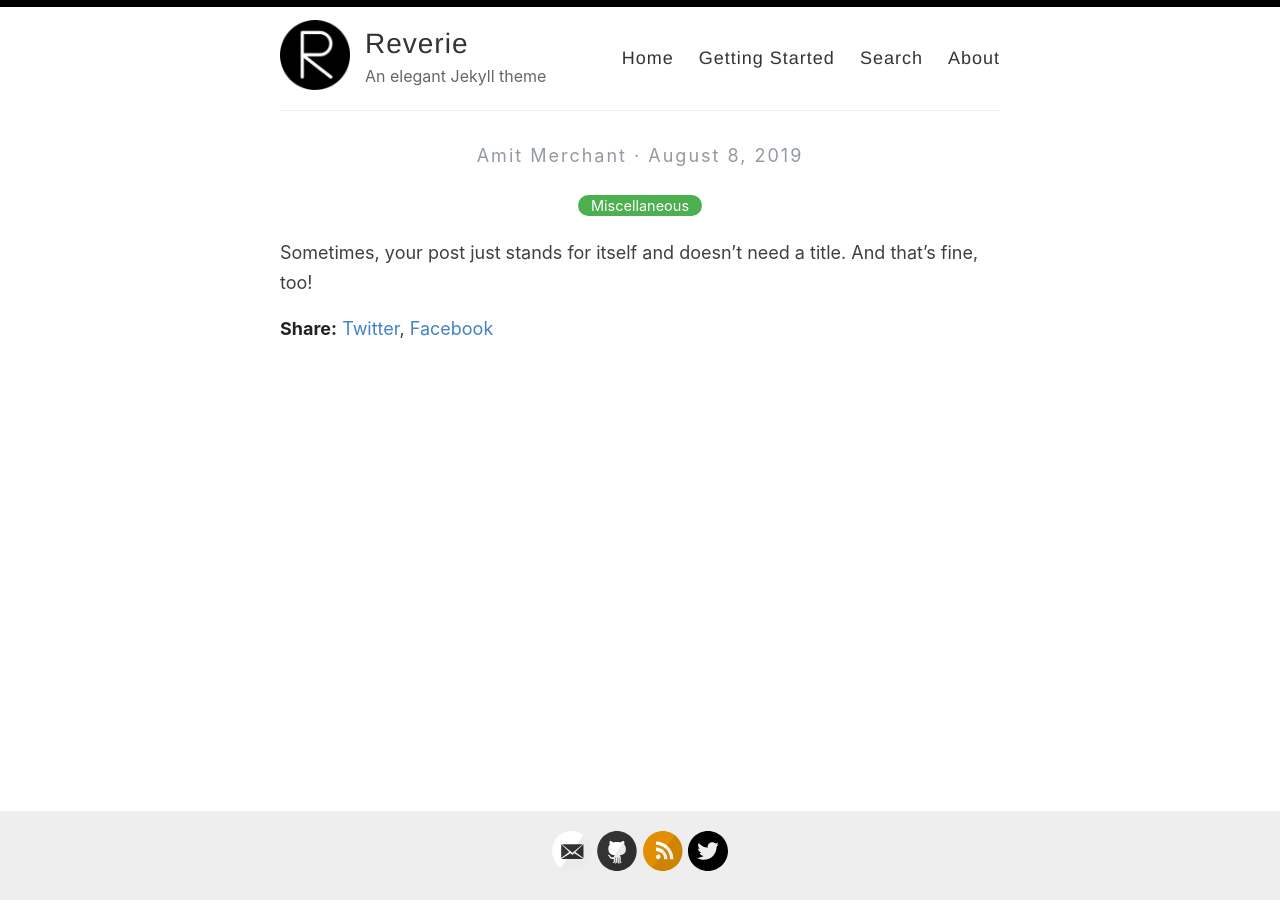
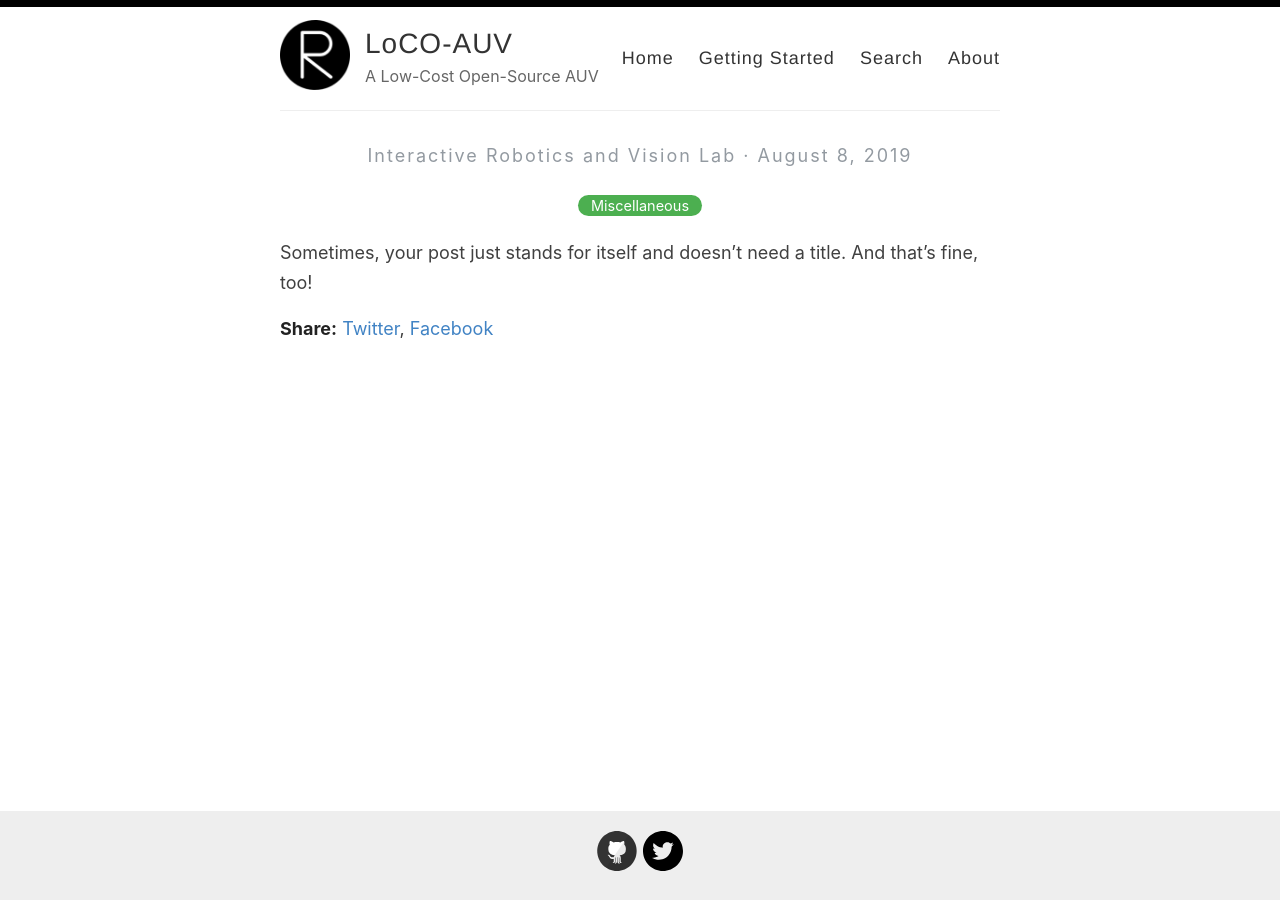
Before and after one commit to LoCO-AUV/loco-auv.github.io, a Jekyll site: the page built from _posts/2019-08-08-no-title-posts.md, in a window 1280 px wide. Built offline with Jekyll 4.4.1, drawn with Linux system fonts in a browser that asks for light colours.

Commit message:
Update _config.yml

```diff
--- a/_config.yml
+++ b/_config.yml
@@ -3,13 +3,13 @@
 #
 
 # Name of your site (displayed in the header)
-name: Reverie
+name: LoCO-AUV
 
 # Name of the author
-author: Amit Merchant
+author: Interactive Robotics and Vision Lab
 
 # Short bio or description (displayed in the header)
-description: An elegant Jekyll theme
+description: A Low-Cost Open-Source AUV
 
 # URL of your avatar or profile pic (you could use your GitHub profile pic)
 avatar: /images/reverie.png
@@ -20,39 +20,39 @@ avatar: /images/reverie.png
 
 # Includes an icon in the footer for each username you enter
 footer-links:
-  dribbble:
-  email: amit.d.merchant@gmail.com
-  facebook:
-  flickr:
-  github: amitmerchant1990/reverie
-  instagram:
-  linkedin:
-  pinterest:
-  rss: rss
-  twitter: amit_merchant
-  stackoverflow:
-  youtube: # channel/<your_long_string> or user/<user-name>
-  googleplus: # anything in your profile username that comes after plus.google.com/
-  playconsole:
+#  dribbble:
+#  email: amit.d.merchant@gmail.com
+#  facebook:
+#  flickr:
+  github: loco-auv
+#  instagram:
+#  linkedin:
+#  pinterest:
+#  rss: rss
+  twitter: irvlab
+#  stackoverflow:
+#  youtube: # channel/<your_long_string> or user/<user-name>
+#  googleplus: # anything in your profile username that comes after plus.google.com/
+#  playconsole:
 
 
 # Enter your Disqus shortname (not your username) to enable commenting on posts
 # You can find your shortname on the Settings page of your Disqus account
-disqus:
+#disqus:
 
 # Enter your Google Analytics web tracking code (e.g. UA-2110908-2) to activate tracking
-google_analytics: UA-43339302-11
+#google_analytics: UA-43339302-11
 
 # Your website URL (e.g. http://amitmerchant1990.github.io or http://www.amitmerchant.com)
 # Used for Sitemap.xml and your RSS feed
-url: http://www.amitmerchant.com/reverie
-enforce_ssl: https://www.amitmerchant.com/reverie
+#url: http://www.amitmerchant.com/reverie
+#enforce_ssl: https://www.amitmerchant.com/reverie
 
 # If you're hosting your site at a Project repository on GitHub pages
 # (http://yourusername.github.io/repository-name)
 # and NOT your User repository (http://yourusername.github.io)
 # then add in the baseurl here, like this: "/repository-name"
-baseurl: "/reverie"
+#baseurl: "/"
 
 #
 # !! You don't need to change any of the configuration flags below !!
```
